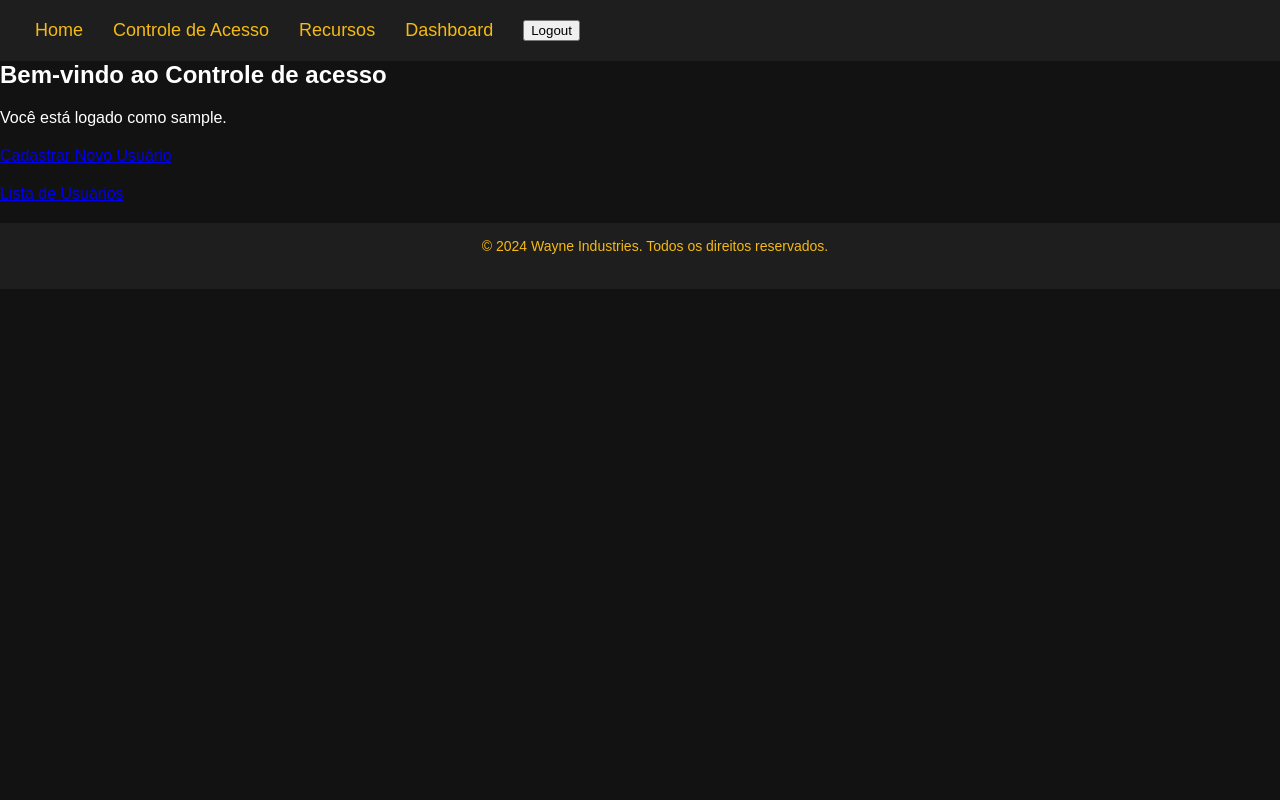
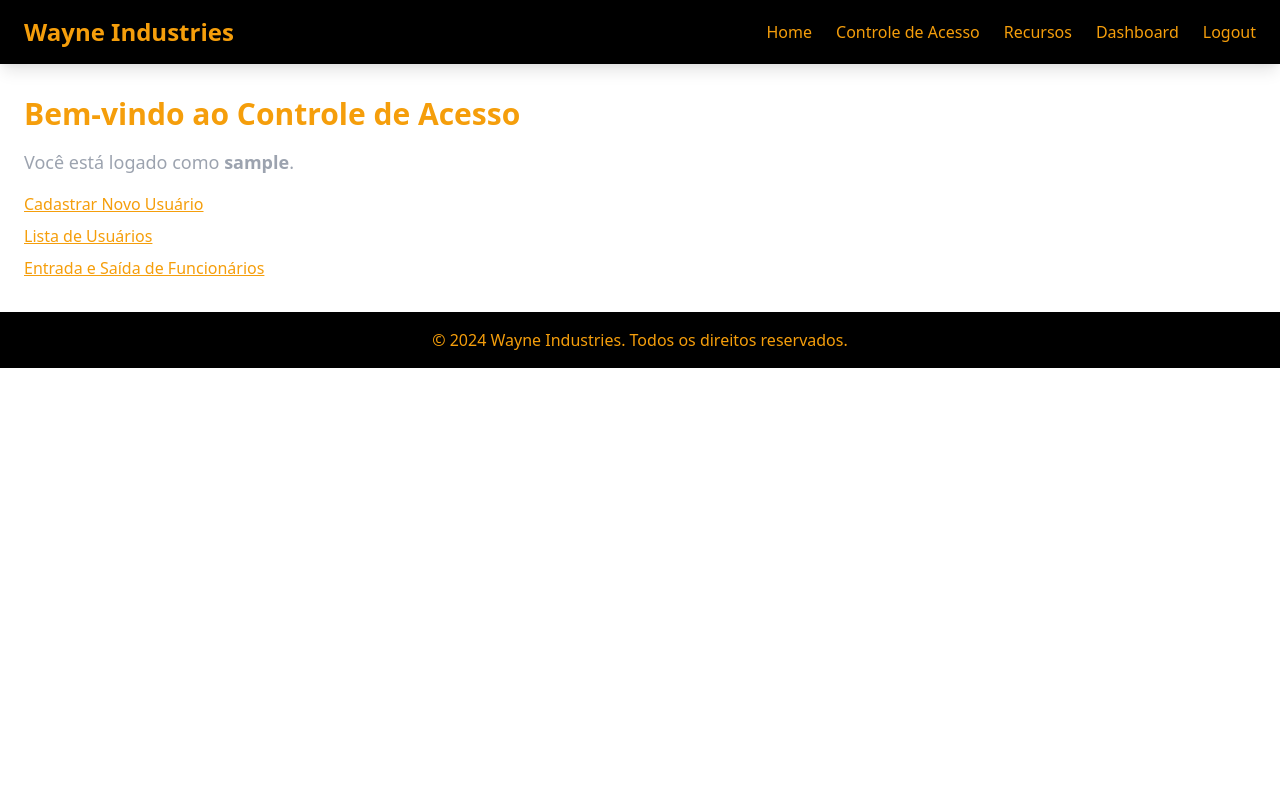
Before and after one commit to dherykmedeiros/ProjetoFinalInfinity, a Django app: page /acesso/ in a window 1280 px wide. Run offline with Django 5.2, Linux system fonts and the light colour scheme; the visitor is signed in with stand-in values (Sample User, id 1).

Commit message:
Atualização visual

```diff
--- a/controle_acesso/templates/controle_acesso/index.html
+++ b/controle_acesso/templates/controle_acesso/index.html
@@ -3,24 +3,41 @@
 {% block title %}Acesso ao Sistema{% endblock %}
 
 {% block content %}
-    <h2>Bem-vindo ao Controle de acesso</h2>
+    <h2 class="text-3xl font-semibold text-yellow-500 mb-4">Bem-vindo ao Controle de Acesso</h2>
 
     {% if user.is_authenticated %}
-        <p>Você está logado como {{ user.username }}.</p>
+        <p class="text-lg text-gray-400 mb-4">Você está logado como <span class="font-semibold">{{ user.username }}</span>.</p>
 
-        {% if user.is_superuser %}
-            <p><a href="{% url 'cadastro_usuario' %}">Cadastrar Novo Usuário</a></p>
-            <p><a href="{% url 'lista_usuarios' %}">Lista de Usuários</a></p>
-
-        {% elif user|in_group:"Gerente" %}
-            <p><a href="{% url 'lista_usuarios' %}">Lista de Usuários</a></p>
-
-        {% else %}
-            <p>Você não possui acesso a essas áreas.</p>
-        {% endif %}
-
+        <div class="space-y-2">
+            {% if user.is_superuser %}
+                <p>
+                    <a href="{% url 'cadastro_usuario' %}" class="text-yellow-500 hover:text-yellow-400 underline">
+                        Cadastrar Novo Usuário
+                    </a>
+                </p>
+                <p>
+                    <a href="{% url 'lista_usuarios' %}" class="text-yellow-500 hover:text-yellow-400 underline">
+                        Lista de Usuários
+                    </a>
+                </p>
+                <p>
+                    <a href="{% url 'user_activity_list' %}" class="text-yellow-500 hover:text-yellow-400 underline">
+                        Entrada e Saída de Funcionários
+                    </a>
+                </p>
+            {% elif user|in_group:"Gerente" %}
+                <p>
+                    <a href="{% url 'lista_usuarios' %}" class="text-yellow-500 hover:text-yellow-400 underline">
+                        Lista de Usuários
+                    </a>
+                </p>
+            {% else %}
+                <p class="text-red-500 font-semibold">Você não possui acesso a essas áreas.</p>
+            {% endif %}
+        </div>
     {% else %}
-        <p>Por favor, <a href="{% url 'login' %}">faça login</a> para acessar o sistema.</p>
+        <p class="text-lg text-gray-400">
+            Por favor, <a href="{% url 'login' %}" class="text-yellow-500 hover:text-yellow-400 underline">faça login</a> para acessar o sistema.
+        </p>
     {% endif %}
-
 {% endblock %}
--- a/controle_acesso/urls.py
+++ b/controle_acesso/urls.py
@@ -10,5 +10,6 @@ urlpatterns = [
     path('perfil/editar/', views.edit_profile, name='edit_profile'),
     path('check-password-change/', views.check_password_change, name='check_password_change'),
     path('trocar-senha/', CustomPasswordChangeView.as_view(), name='change_password'),
-    path('historico-atividades/',views.UserActivityListView.as_view(), name='user_activity_list')
+    # path('historico-atividades/',views.UserActivityListView.as_view(), name='user_activity_list')
+    path('historico-atividades/',views.activity_log_view, name='user_activity_list')
 ]
--- a/controle_acesso/views.py
+++ b/controle_acesso/views.py
@@ -7,6 +7,7 @@ from django.contrib.auth.models import User
 from .forms import GerenteCadastroForm, EditProfileForm
 from .models import Profile, UserActivity
 from django.views.generic import ListView
+from django.core.paginator import Paginator
 
 
 # Função de view para a página inicial
@@ -79,9 +80,20 @@ class CustomPasswordChangeView(PasswordChangeView):
         self.request.user.profile.save()
         return response
 
-class UserActivityListView(ListView):
-    model = UserActivity
-    template_name = 'controle_acesso/user_activity_list.html'
-    context_object_name = 'activities'
-    ordering = ['-timestamp']
-    paginate_by = 10
+
+# class UserActivityListView(ListView):
+#     model = UserActivity
+#     template_name = 'controle_acesso/user_activity_list.html'
+#     context_object_name = 'activities'
+#     ordering = ['-timestamp']
+#     paginate_by = 10
+@login_required
+@user_passes_test(is_admin)
+def activity_log_view(request):
+    activities_list = UserActivity.objects.select_related('user').order_by('-timestamp')
+    paginator = Paginator(activities_list, 10)  # Mostra 10 atividades por página
+
+    page_number = request.GET.get('page')
+    activities = paginator.get_page(page_number)
+
+    return render(request, 'controle_acesso/user_activity_list.html', {'activities': activities})
--- a/static/css/styles.css
+++ b/static/css/styles.css
@@ -1,66 +1,20 @@
-/* Estilos gerais */
-body {
-    font-family: Arial, sans-serif;
-    background-color: #121212;
-    color: #ffffff;
-    margin: 0;
-    padding: 0;
-    display: flex;
-    flex-direction: column;
-    min-height: 100vh;
+input[type="text"],
+input[type="password"],
+input[type="email"],
+textarea {
+    background-color: #1f2937; /* Fundo escuro */
+    color: #f1f5f9; /* Texto bem claro */
+    border: 1px solid #4b5563; /* Borda em cinza escuro */
+    padding: 0.5rem 0.75rem;
+    border-radius: 0.375rem;
+    width: 100%;
+    margin-bottom: 1rem;
 }
 
-header {
-    background-color: #1e1e1e;
-    padding: 20px;
-    display: flex;
-    justify-content: space-between;
-    align-items: center;
+/* Placeholder com contraste suficiente */
+input[type="text"]::placeholder,
+input[type="password"]::placeholder,
+input[type="email"]::placeholder,
+textarea::placeholder {
+    color: #e5e7eb; /* Texto claro para o placeholder */
 }
-
-header .logo h1 {
-    color: #f5ba13;
-    font-size: 24px;
-}
-
-nav ul {
-    list-style-type: none;
-    margin: 0;
-    padding: 0;
-    display: flex;
-}
-
-nav ul li {
-    margin: 0 15px;
-}
-
-nav ul li a {
-    color: #f5ba13;
-    text-decoration: none;
-    font-size: 18px;
-}
-
-nav ul li a:hover {
-    color: #ffffff;
-}
-
-main .container {
-    flex: 1;
-    padding: 40px;
-}
-
-footer {
-    background-color: #1e1e1e;
-    text-align: center;
-    padding: 15px;
-    color: #f5ba13;
-    font-size: 14px;
-    position: relative;
-    bottom: 0;
-    width: 100%;
-}
-
-h1, h2, p {
-    margin: 0;
-    padding-bottom: 20px;
-}
--- a/templates/base.html
+++ b/templates/base.html
@@ -5,37 +5,44 @@
     <meta charset="UTF-8">
     <meta name="viewport" content="width=device-width, initial-scale=1.0">
     <title>{% block title %}Sistema de Gerenciamento de Segurança{% endblock %}</title>
+    <link href="https://cdn.jsdelivr.net/npm/tailwindcss@2.2.19/dist/tailwind.min.css" rel="stylesheet">
     <link rel="stylesheet" href="{% static 'css/styles.css' %}">
 </head>
-<body>
-    <header>
-        <nav>
-            <ul>
-                <li><a href="{% url 'home' %}">Home</a></li>
-                <li><a href="{% url 'controle_acesso_index' %}">Controle de Acesso</a></li>
-                <li><a href="{% url 'gestao_recursos_index' %}">Recursos</a></li>
-                <li><a href="{% url 'dashboard_index' %}">Dashboard</a></li>
+<body class="bg-gray-1200 text-gray-500">
+    <!-- Header -->
+    <header class="bg-black text-yellow-500 shadow-lg">
+        <nav class="container mx-auto px-6 py-4 flex justify-between items-center">
+            <div class="flex items-center space-x-4">
+                <a href="{% url 'home' %}" class="text-2xl font-semibold">Wayne Industries</a>
+            </div>
+            <ul class="flex space-x-6">
+                <li><a href="{% url 'home' %}" class="hover:text-yellow-400">Home</a></li>
+                <li><a href="{% url 'controle_acesso_index' %}" class="hover:text-yellow-400">Controle de Acesso</a></li>
+                <li><a href="{% url 'gestao_recursos_index' %}" class="hover:text-yellow-400">Recursos</a></li>
+                <li><a href="{% url 'dashboard_index' %}" class="hover:text-yellow-400">Dashboard</a></li>
                 {% if user.is_authenticated %}
                     <li>
-                        <form method="POST" action="{% url 'logout' %}">
+                        <form method="POST" action="{% url 'logout' %}" class="inline">
                             {% csrf_token %}
-                            <button type="submit">Logout</button>
+                            <button type="submit" class="hover:text-yellow-400">Logout</button>
                         </form>
                     </li>
                 {% else %}
-                    <li><a href="{% url 'login' %}">Login</a></li>
+                    <li><a href="{% url 'login' %}" class="hover:text-yellow-400">Login</a></li>
                 {% endif %}
             </ul>
         </nav>
     </header>
 
-    <main>
+    <!-- Main Content -->
+    <main class="container mx-auto px-6 py-8">
         {% block content %}
         <!-- Conteúdo das páginas será injetado aqui -->
         {% endblock %}
     </main>
 
-    <footer>
+    <!-- Footer -->
+    <footer class="bg-black text-yellow-500 text-center py-4">
         <p>© 2024 Wayne Industries. Todos os direitos reservados.</p>
     </footer>
 </body>
```
Also changed, not shown: controle_acesso/templates/controle_acesso/cadastro_usuario.html (+9 -3 lines), controle_acesso/templates/controle_acesso/change_password.html (+12 -7 lines), controle_acesso/templates/controle_acesso/edit_profile.html (+13 -7 lines), controle_acesso/templates/controle_acesso/lista_usuarios.html (+14 -3 lines), controle_acesso/templates/controle_acesso/login.html (+17 -6 lines), controle_acesso/templates/controle_acesso/user_activity_list.html (+20 -19 lines), controle_acesso/templates/controle_acesso/user_profile.html (+9 -4 lines), templates/home/home.html (+6 -4 lines).
